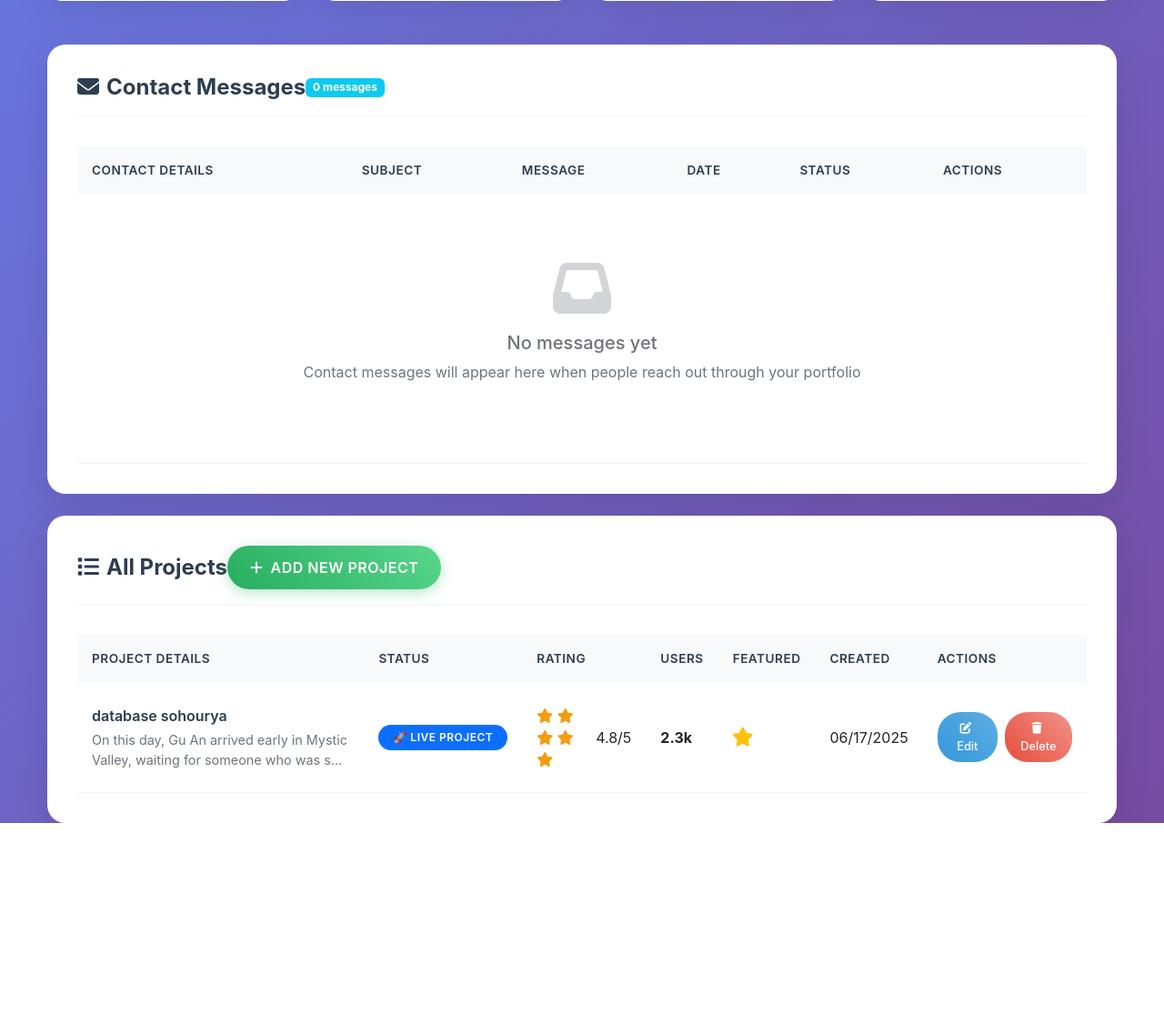
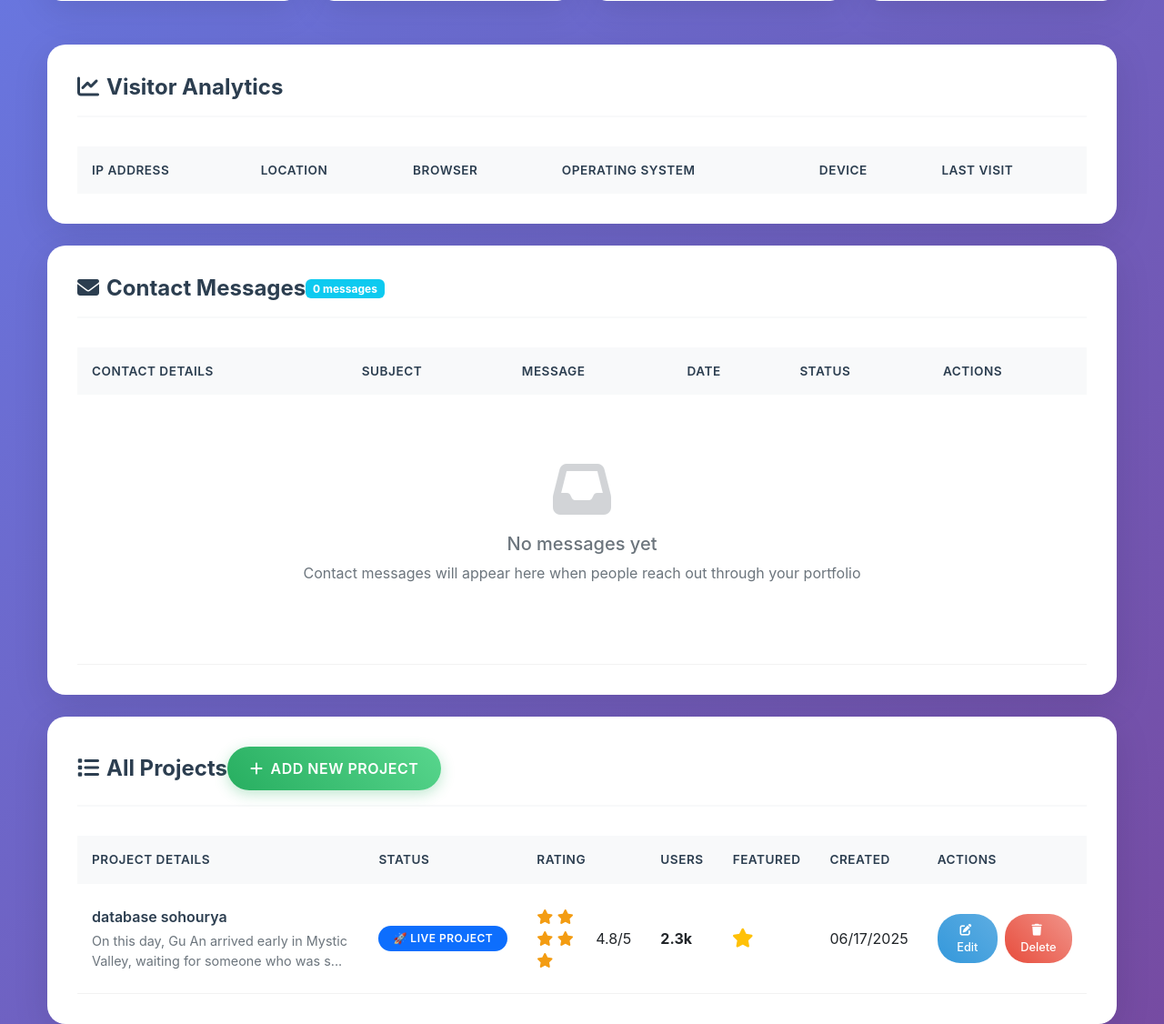
Before and after one commit to von-5412/Portfolio-website, a Flask app: page /admin in a window 1280 px wide. Shown: the part 459-1585 px from the top of the page at 91% size. Before the commit the page ends 1364 px from the top, so only its background shows below. Run offline with Flask 3, Linux system fonts and the light colour scheme; a user stored in the database is signed in; data comes from the database, SQL or seed files in the repository; data that the repository does not hold is empty.

Commit message:
Assistant checkpoint: Added comprehensive security & visitor tracking system
Assistant generated file changes:
- models.py: Add Visitor model for tracking site visitors
- app.py: Add new models and security configurations
- routes.py: Add visitor tracking, security measures, and admin analytics, Add security and visitor tracking functions, Update admin login with security measures, Update admin dashboard to include visitor analytics, Add visitor tracking API endpoint
- templates/admin_dashboard.html: Add visitor analytics section to admin dashboard
- static/css/style.css: Add CSS styles for visitor analytics
- static/js/main.js: Add visitor tracking JavaScript
Add visitor tracking JavaScript
Update portfolio animations to use new variable name

---

User prompt:

good , can you add some security measures also a feature that from admin i can see users who visited the site as well their information and personal info as much as possible

Replit-Commit-Author: Assistant
Replit-Commit-Session-Id: 99ef37f1-ee84-46d7-b1b0-b8797acfce48

```diff
--- a/app.py
+++ b/app.py
@@ -43,16 +43,24 @@ login_manager.login_message = 'Please log in to access the admin panel.'
 def load_user(user_id):
     return app.User.query.get(int(user_id))
 
+# Security configurations
+app.config['SESSION_COOKIE_SECURE'] = True
+app.config['SESSION_COOKIE_HTTPONLY'] = True
+app.config['SESSION_COOKIE_SAMESITE'] = 'Lax'
+app.config['PERMANENT_SESSION_LIFETIME'] = 1800  # 30 minutes
+
 # Create database tables and admin user
 with app.app_context():
     # Initialize models with db instance
     from models import init_models
-    User, Project, Contact = init_models(db)
+    User, Project, Contact, Visitor, LoginAttempt = init_models(db)
 
     # Make models globally available
     app.User = User
     app.Project = Project
     app.Contact = Contact
+    app.Visitor = Visitor
+    app.LoginAttempt = LoginAttempt
 
     db.create_all()
 
--- a/routes.py
+++ b/routes.py
@@ -3,6 +3,138 @@ from flask_mail import Message
 from flask_login import login_user, logout_user, login_required, current_user
 from app import app, mail, db
 import logging
+import re
+from datetime import datetime, timedelta
+from functools import wraps
+from collections import defaultdict
+import json
+
+# Security helpers
+def get_client_ip():
+    """Get client IP address"""
+    if request.headers.get('X-Forwarded-For'):
+        return request.headers.get('X-Forwarded-For').split(',')[0].strip()
+    elif request.headers.get('X-Real-IP'):
+        return request.headers.get('X-Real-IP')
+    else:
+        return request.remote_addr
+
+def parse_user_agent(user_agent_string):
+    """Parse user agent to extract browser, OS, and device info"""
+    browser = "Unknown"
+    os = "Unknown"
+    device = "Desktop"
+
+    if user_agent_string:
+        # Browser detection
+        if "Chrome" in user_agent_string:
+            browser = "Chrome"
+        elif "Firefox" in user_agent_string:
+            browser = "Firefox"
+        elif "Safari" in user_agent_string and "Chrome" not in user_agent_string:
+            browser = "Safari"
+        elif "Edge" in user_agent_string:
+            browser = "Edge"
+        elif "Opera" in user_agent_string:
+            browser = "Opera"
+
+        # OS detection
+        if "Windows" in user_agent_string:
+            os = "Windows"
+        elif "Mac OS X" in user_agent_string or "Macintosh" in user_agent_string:
+            os = "macOS"
+        elif "Linux" in user_agent_string:
+            os = "Linux"
+        elif "Android" in user_agent_string:
+            os = "Android"
+            device = "Mobile"
+        elif "iPhone" in user_agent_string or "iPad" in user_agent_string:
+            os = "iOS"
+            device = "Mobile" if "iPhone" in user_agent_string else "Tablet"
+
+        # Device detection
+        if "Mobile" in user_agent_string or "iPhone" in user_agent_string:
+            device = "Mobile"
+        elif "Tablet" in user_agent_string or "iPad" in user_agent_string:
+            device = "Tablet"
+
+    return browser, os, device
+
+def track_visitor():
+    """Track visitor information"""
+    try:
+        ip_address = get_client_ip()
+        user_agent = request.headers.get('User-Agent', '')
+        browser, os, device = parse_user_agent(user_agent)
+        referrer = request.headers.get('Referer', '')
+        page_visited = request.path
+        language = request.headers.get('Accept-Language', '').split(',')[0] if request.headers.get('Accept-Language') else 'en'
+
+        # Check if visitor exists
+        existing_visitor = app.Visitor.query.filter_by(ip_address=ip_address).first()
+
+        if existing_visitor:
+            # Update existing visitor
+            existing_visitor.visit_count += 1
+            existing_visitor.last_visit = datetime.utcnow()
+            existing_visitor.page_visited = page_visited
+            existing_visitor.user_agent = user_agent
+        else:
+            # Create new visitor record
+            visitor = app.Visitor(
+                ip_address=ip_address,
+                user_agent=user_agent,
+                browser=browser,
+                os=os,
+                device=device,
+                referrer=referrer,
+                page_visited=page_visited,
+                language=language
+            )
+            db.session.add(visitor)
+
+        db.session.commit()
+    except Exception as e:
+        logging.error(f"Error tracking visitor: {str(e)}")
+
+def rate_limit_check(ip_address, action, limit=5, window=300):
+    """Check rate limiting for actions"""
+    try:
+        cutoff_time = datetime.utcnow() - timedelta(seconds=window)
+
+        if action == 'login':
+            recent_attempts = app.LoginAttempt.query.filter(
+                app.LoginAttempt.ip_address == ip_address,
+                app.LoginAttempt.created_at > cutoff_time
+            ).count()
+        else:
+            # For other actions, you can implement similar logic
+            return True
+
+        return recent_attempts < limit
+    except Exception as e:
+        logging.error(f"Error checking rate limit: {str(e)}")
+        return True
+
+def log_login_attempt(ip_address, username, success):
+    """Log login attempts for security monitoring"""
+    try:
+        login_attempt = app.LoginAttempt(
+            ip_address=ip_address,
+            username=username,
+            success=success,
+            user_agent=request.headers.get('User-Agent', '')
+        )
+        db.session.add(login_attempt)
+        db.session.commit()
+    except Exception as e:
+        logging.error(f"Error logging login attempt: {str(e)}")
+
+@app.before_request
+def before_request():
+    """Track visitors before each request"""
+    if request.endpoint not in ['static', 'admin_login', 'admin_logout']:
+        track_visitor()
 
 @app.route('/')
 def index():
@@ -85,22 +217,66 @@ def api_projects():
     projects = app.Project.query.filter_by(is_featured=True).order_by(app.Project.created_at.desc()).all()
     return jsonify([project.to_dict() for project in projects])
 
+@app.route('/api/track-visitor', methods=['POST'])
+def track_visitor_api():
+    """API endpoint to track additional visitor data from frontend"""
+    try:
+        data = request.get_json()
+        ip_address = get_client_ip()
+
+        visitor = app.Visitor.query.filter_by(ip_address=ip_address).first()
+        if visitor:
+            if data.get('screen_resolution'):
+                visitor.screen_resolution = data['screen_resolution']
+            if data.get('visit_duration'):
+                visitor.visit_duration = data['visit_duration']
+            db.session.commit()
+
+        return jsonify({'status': 'success'})
+    except Exception as e:
+        logging.error(f"Error tracking visitor via API: {str(e)}")
+        return jsonify({'status': 'error'}), 500
+
 # Admin routes
 @app.route('/admin/login', methods=['GET', 'POST'])
 def admin_login():
-    """Admin login page"""
+    """Admin login page with security measures"""
+    ip_address = get_client_ip()
+
     if request.method == 'POST':
-        username = request.form.get('username')
-        password = request.form.get('password')
+        username = request.form.get('username', '').strip()
+        password = request.form.get('password', '')
+
+        # Rate limiting check
+        if not rate_limit_check(ip_address, 'login'):
+            flash('Too many login attempts. Please try again later.', 'error')
+            log_login_attempt(ip_address, username, False)
+            return render_template('admin_login.html')
+
+        # Input validation
+        if not username or not password:
+            flash('Username and password are required.', 'error')
+            log_login_attempt(ip_address, username, False)
+            return render_template('admin_login.html')
 
         user = app.User.query.filter_by(username=username).first()
 
         if user and user.check_password(password) and user.is_admin:
-            login_user(user)
+            login_user(user, remember=False)
+            session.permanent = True
             flash('Logged in successfully!', 'success')
+            log_login_attempt(ip_address, username, True)
+
+            # Log successful admin login
+            logging.info(f"Admin login successful for {username} from {ip_address}")
+
             return redirect(url_for('admin_dashboard'))
         else:
             flash('Invalid credentials or not an admin user.', 'error')
+            log_login_attempt(ip_address, username, False)
+
+            # Log failed login attempt
+            logging.warning(f"Failed login attempt for {username} from {ip_address}")
 
     return render_template('admin_login.html')
 
@@ -115,14 +291,66 @@ def admin_logout():
 @app.route('/admin')
 @login_required
 def admin_dashboard():
-    """Admin dashboard with project management"""
+    """Admin dashboard with project management and visitor analytics"""
     if not current_user.is_admin:
         flash('Access denied.', 'error')
         return redirect(url_for('index'))
 
     projects = app.Project.query.order_by(app.Project.created_at.desc()).all()
     contacts = app.Contact.query.order_by(app.Contact.created_at.desc()).all()
-    return render_template('admin_dashboard.html', projects=projects, contacts=contacts)
+
+    # Visitor analytics
+    total_visitors = app.Visitor.query.count()
+    recent_visitors = app.Visitor.query.filter(
+        app.Visitor.last_visit > datetime.utcnow() - timedelta(days=7)
+    ).order_by(app.Visitor.last_visit.desc()).limit(50).all()
+
+    # Browser stats
+    browser_stats = db.session.query(
+        app.Visitor.browser,
+        db.func.count(app.Visitor.browser).label('count')
+    ).group_by(app.Visitor.browser).all()
+
+    # OS stats
+    os_stats = db.session.query(
+        app.Visitor.os,
+        db.func.count(app.Visitor.os).label('count')
+    ).group_by(app.Visitor.os).all()
+
+    # Device stats
+    device_stats = db.session.query(
+        app.Visitor.device,
+        db.func.count(app.Visitor.device).label('count')
+    ).group_by(app.Visitor.device).all()
+
+    # Login attempts (security monitoring)
+    recent_login_attempts = app.LoginAttempt.query.filter(
+        app.LoginAttempt.created_at > datetime.utcnow() - timedelta(days=7)
+    ).order_by(app.LoginAttempt.created_at.desc()).limit(20).all()
+
+    # Daily visitor counts for the last 30 days
+    daily_visitors = []
+    for i in range(30):
+        date = datetime.utcnow().date() - timedelta(days=i)
+        count = app.Visitor.query.filter(
+            db.func.date(app.Visitor.last_visit) == date
+        ).count()
+        daily_visitors.append({'date': date.strftime('%Y-%m-%d'), 'count': count})
+
+    analytics = {
+        'total_visitors': total_visitors,
+        'recent_visitors': recent_visitors,
+        'browser_stats': browser_stats,
+        'os_stats': os_stats,
+        'device_stats': device_stats,
+        'daily_visitors': list(reversed(daily_visitors)),
+        'recent_login_attempts': recent_login_attempts
+    }
+
+    return render_template('admin_dashboard.html',
+                         projects=projects,
+                         contacts=contacts,
+                         analytics=analytics)
 
 @app.route('/admin/project/add', methods=['GET', 'POST'])
 @login_required
--- a/templates/admin_dashboard.html
+++ b/templates/admin_dashboard.html
@@ -479,6 +479,42 @@
             </div>
         </div>
 
+        <!-- Visitor Analytics -->
+        <div class="projects-table-container mb-4">
+            <div class="table-header">
+                <h3 class="table-title">
+                    <i class="fas fa-chart-line me-2"></i>Visitor Analytics
+                </h3>
+            </div>
+
+            <div class="table-responsive">
+                <table class="table">
+                    <thead>
+                        <tr>
+                            <th>IP Address</th>
+                            <th>Location</th>
+                            <th>Browser</th>
+                            <th>Operating System</th>
+                            <th>Device</th>
+                            <th>Last Visit</th>
+                        </tr>
+                    </thead>
+                    <tbody>
+                        {% for visitor in visitors %}
+                            <tr>
+                                <td>{{ visitor.ip_address }}</td>
+                                <td>{{ visitor.location }}</td>
+                                <td>{{ visitor.browser }}</td>
+                                <td>{{ visitor.os }}</td>
+                                <td>{{ visitor.device }}</td>
+                                <td>{{ visitor.last_visit }}</td>
+                            </tr>
+                        {% endfor %}
+                    </tbody>
+                </table>
+            </div>
+        </div>
+
         <!-- Contact Messages Section -->
         <div class="projects-table-container mb-4">
             <div class="table-header">
```
Also changed, not shown: models.py (+59 -1 lines), static/css/style.css (+131 -0 lines), static/js/main.js (+54 -0 lines).
